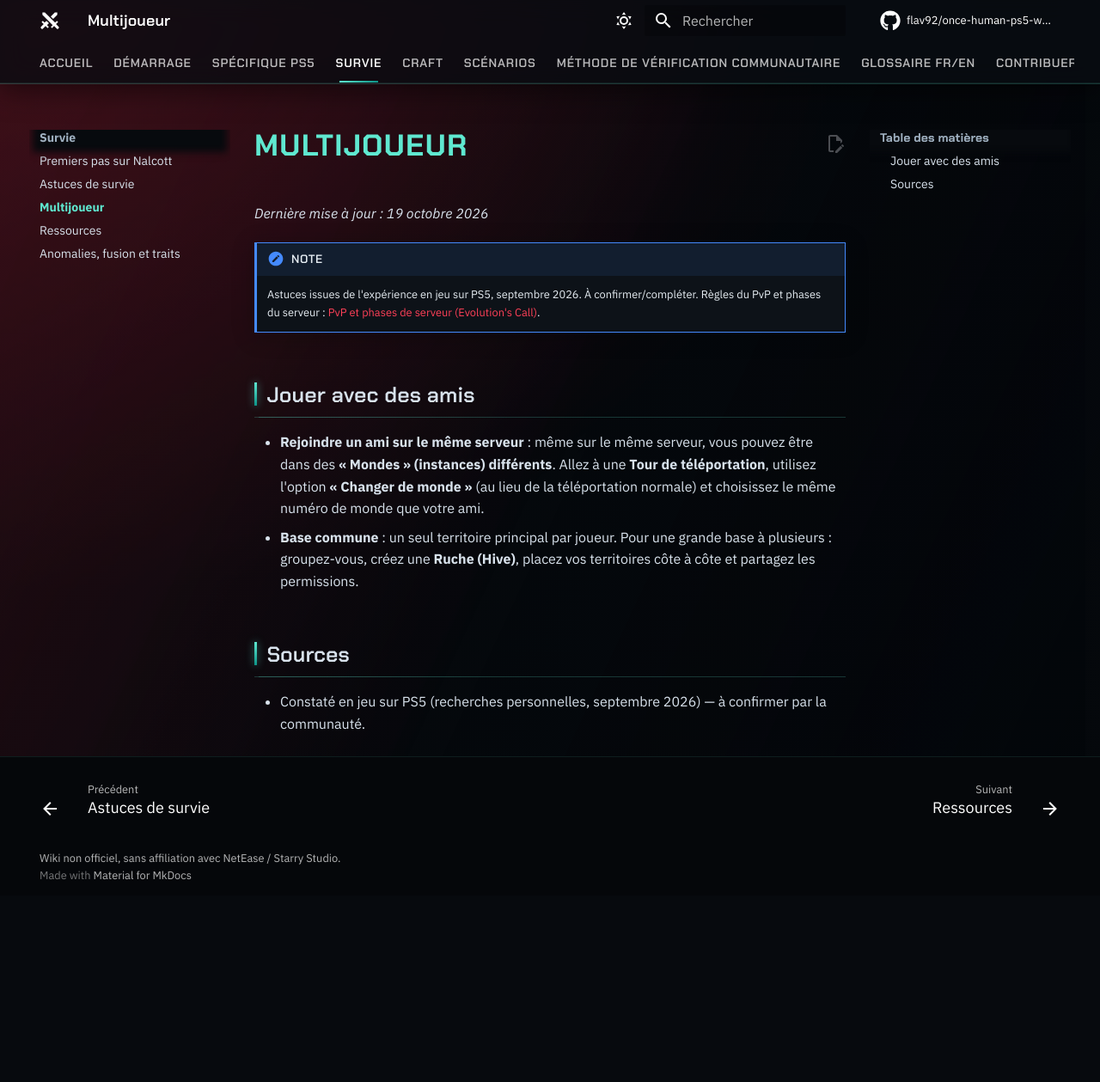
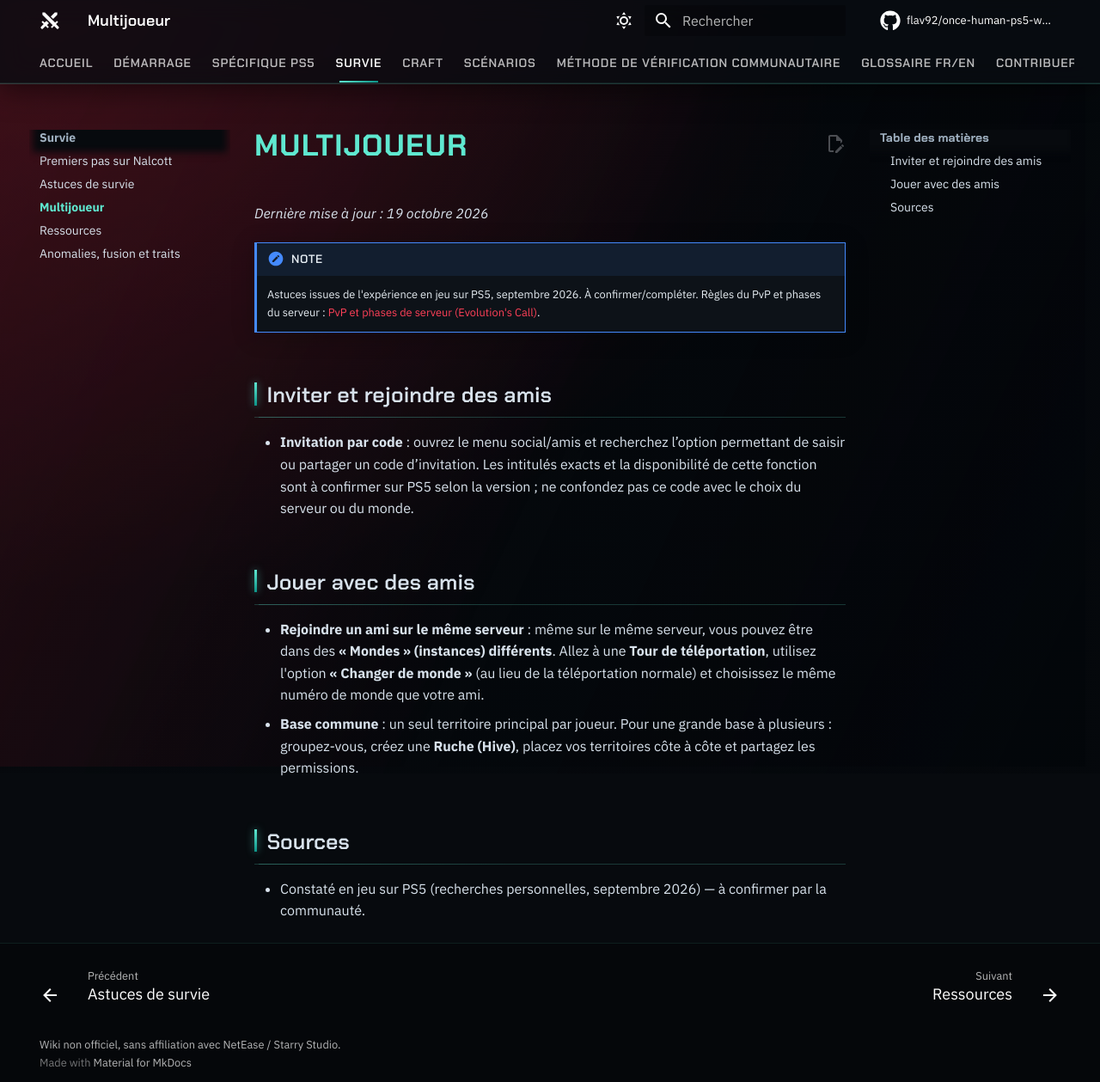
Before and after one commit to flav92/once-human-ps5-wiki, an MkDocs documentation site: the page built from docs/jeu/multijoueur.md, in a window 1280 px wide. Shown: the whole page at 86% size. Built offline with MkDocs 1.6.1 and Material for MkDocs 9.7.7, drawn with Linux system fonts in a browser that asks for light colours; comment, search, counter and statistics services are not loaded; before the commit the page ends 1042 px from its top, so only the background shows below that.

Commit message:
Ajouter le point d'invitation par code

```diff
--- a/docs/jeu/multijoueur.md
+++ b/docs/jeu/multijoueur.md
@@ -4,6 +4,10 @@
 
 !!! note
     Astuces issues de l'expérience en jeu sur PS5, septembre 2026. À confirmer/compléter. Règles du PvP et phases du serveur : [PvP et phases de serveur (Evolution's Call)](../scenarios/evolutions-call/multijoueur-pvp.md).
+
+## Inviter et rejoindre des amis
+
+- **Invitation par code** : ouvrez le menu social/amis et recherchez l’option permettant de saisir ou partager un code d’invitation. Les intitulés exacts et la disponibilité de cette fonction sont à confirmer sur PS5 selon la version ; ne confondez pas ce code avec le choix du serveur ou du monde.
 
 ## Jouer avec des amis
 
```
